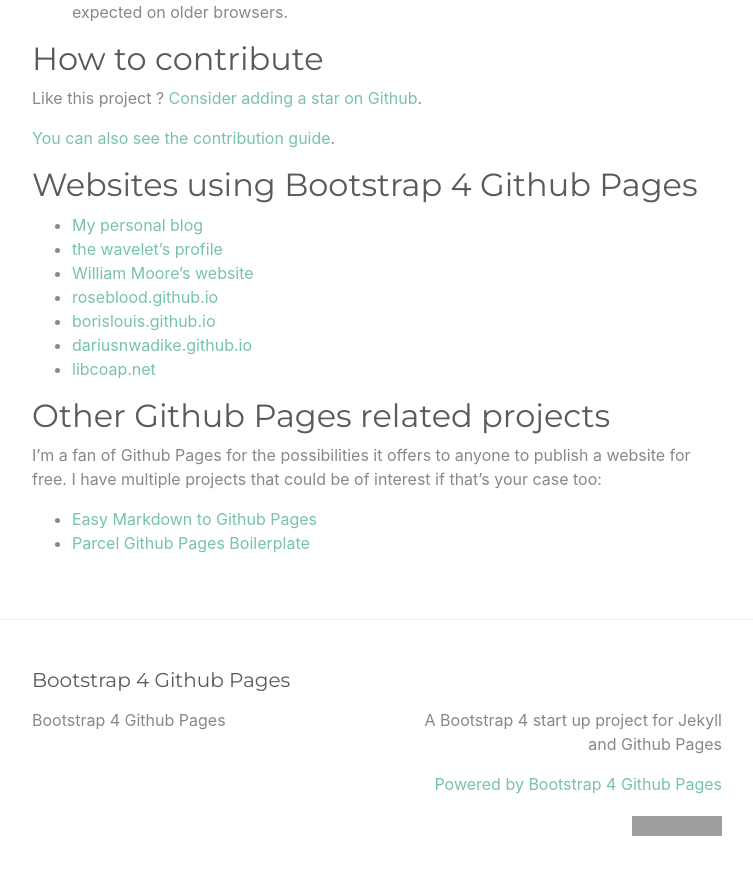
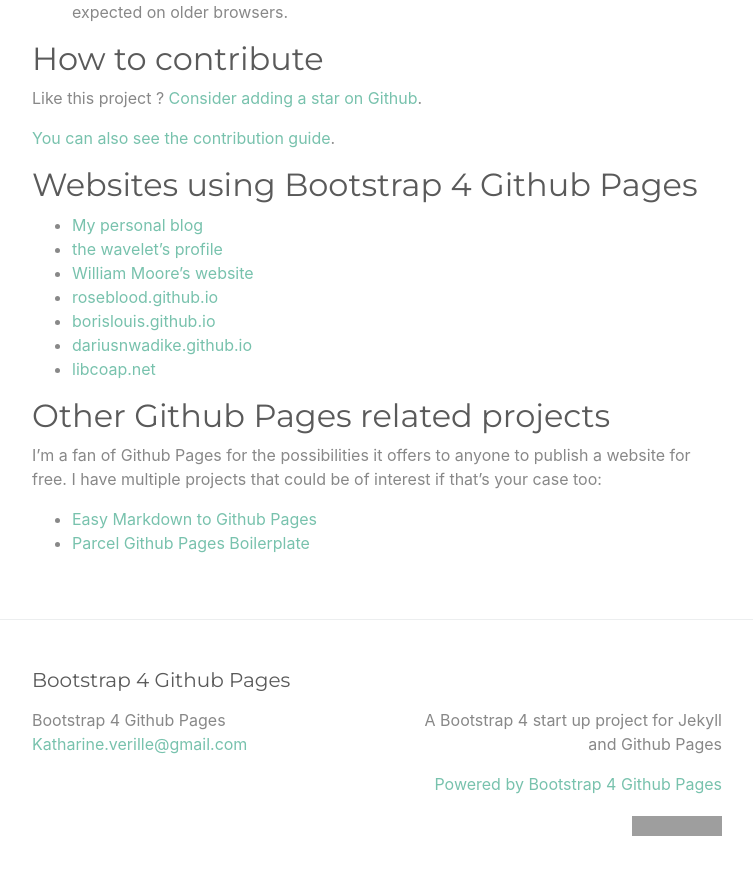
Before and after one commit to kateverville/bootstrap, a Jekyll site: the page built from index.md, in a window 1280 px wide and 900 px high, scrolled down 2544 px. Shown: the top 875 px of the window, without its empty margins (263-1016 px from the left). Built offline with Jekyll 4.4.1, drawn with Linux system fonts in a browser that asks for light colours; grey boxes are pictures that could not be loaded.

Commit message:
Update _config.yml

```diff
--- a/_config.yml
+++ b/_config.yml
@@ -14,7 +14,7 @@
 # You can create any custom variable you would like, and they will be accessible
 # in the templates via {{ site.myvariable }}.
 title: Bootstrap 4 Github Pages
-email: ""
+email: "Katharine.verille@gmail.com"
 description: >- # this means to ignore newlines until "baseurl:"
   A Bootstrap 4 start up project for Jekyll and Github Pages
 #baseurl: "" # the subpath of your site, e.g. /blog
```
